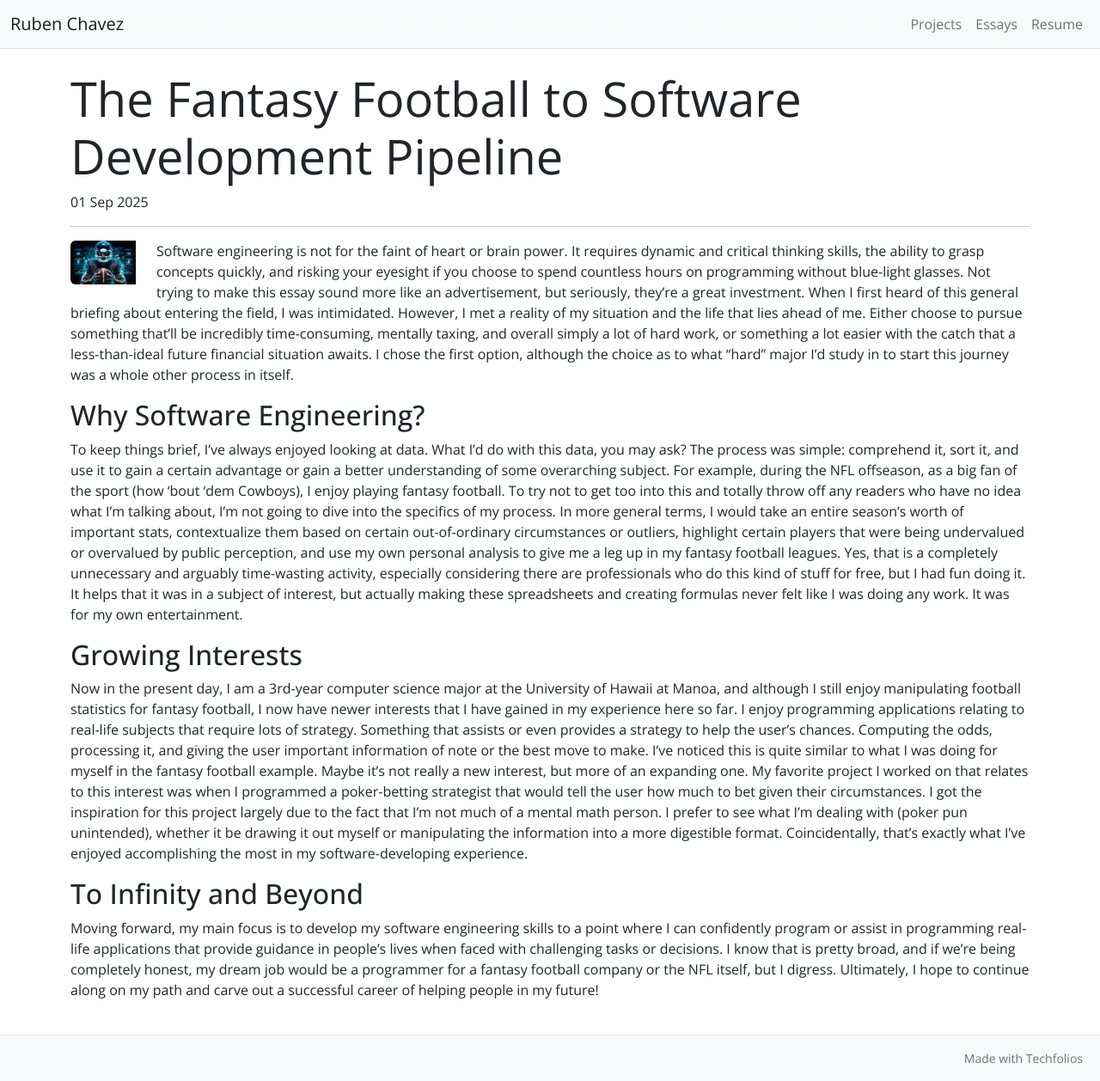
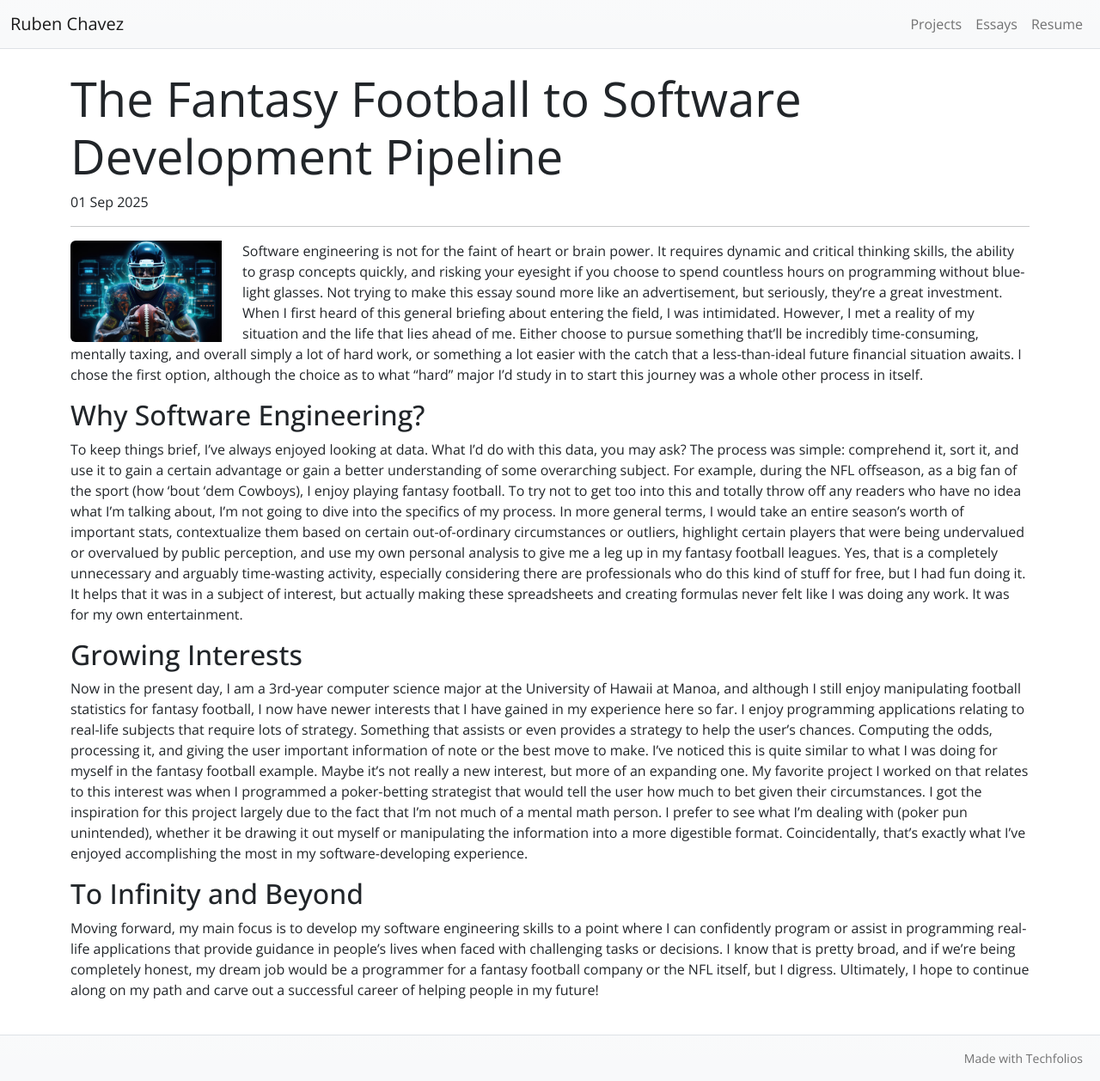
Before and after one commit to rubenchavez40/rubenchavez40.github.io, a Jekyll site: the page built from essays/personal-interests.md, in a window 1280 px wide. Shown: the whole page at 86% size. Built offline with Jekyll 4.4.1, drawn with Linux system fonts in a browser that asks for light colours.

Commit message:
Update personal-interests.md

```diff
--- a/essays/personal-interests.md
+++ b/essays/personal-interests.md
@@ -11,7 +11,7 @@
   - Data
 ---
 
-<img width="100px" class="rounded float-start pe-4" src="/img/Fantasy-Football-Rosters-Lineups.jpg">
+<img width="200px" class="rounded float-start pe-4" src="/img/Fantasy-Football-Rosters-Lineups.jpg">
 
 Software engineering is not for the faint of heart or brain power. It requires dynamic and critical thinking skills, the ability to grasp concepts quickly, and risking your eyesight if you choose to spend countless hours on programming without blue-light glasses. Not trying to make this essay sound more like an advertisement, but seriously, they're a great investment. When I first heard of this general briefing about entering the field, I was intimidated. However, I met a reality of my situation and the life that lies ahead of me. Either choose to pursue something that'll be incredibly time-consuming, mentally taxing, and overall simply a lot of hard work, or something a lot easier with the catch that a less-than-ideal future financial situation awaits. I chose the first option, although the choice as to what "hard" major I'd study in to start this journey was a whole other process in itself.
 
```
